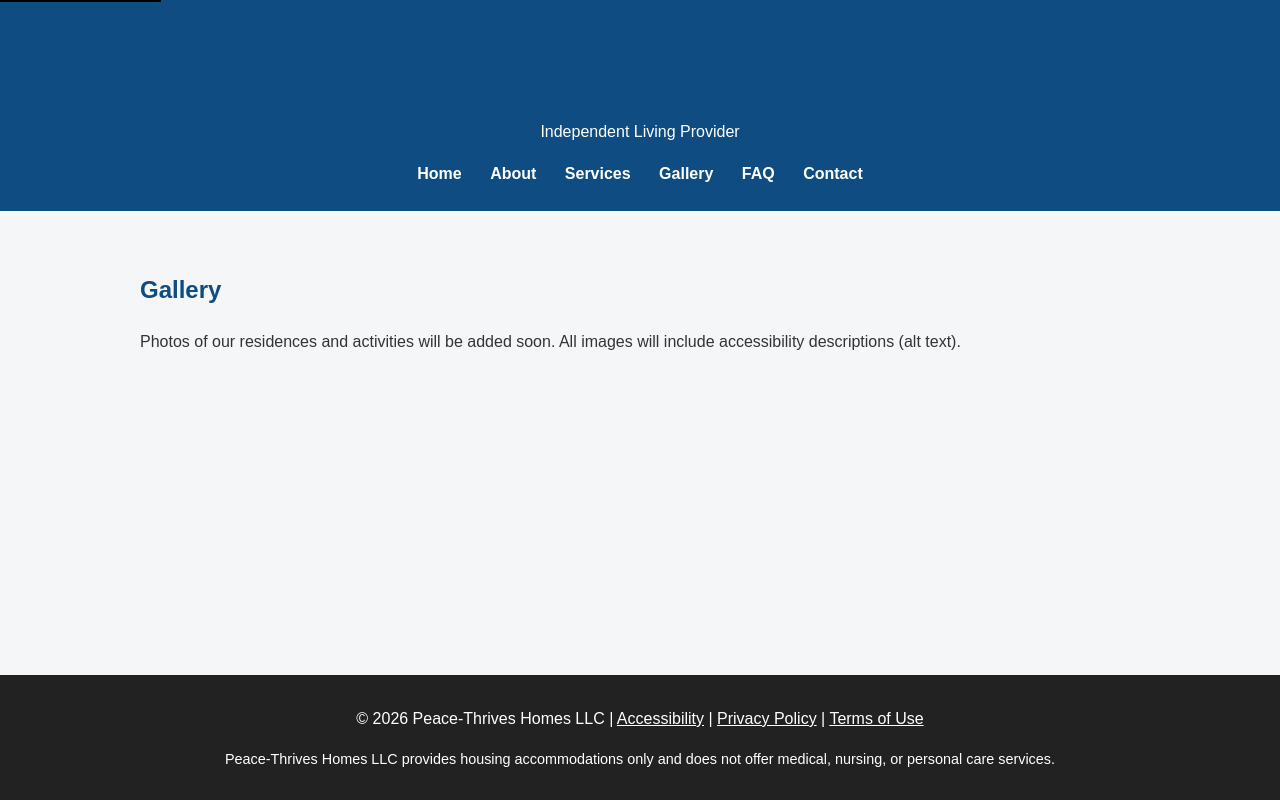
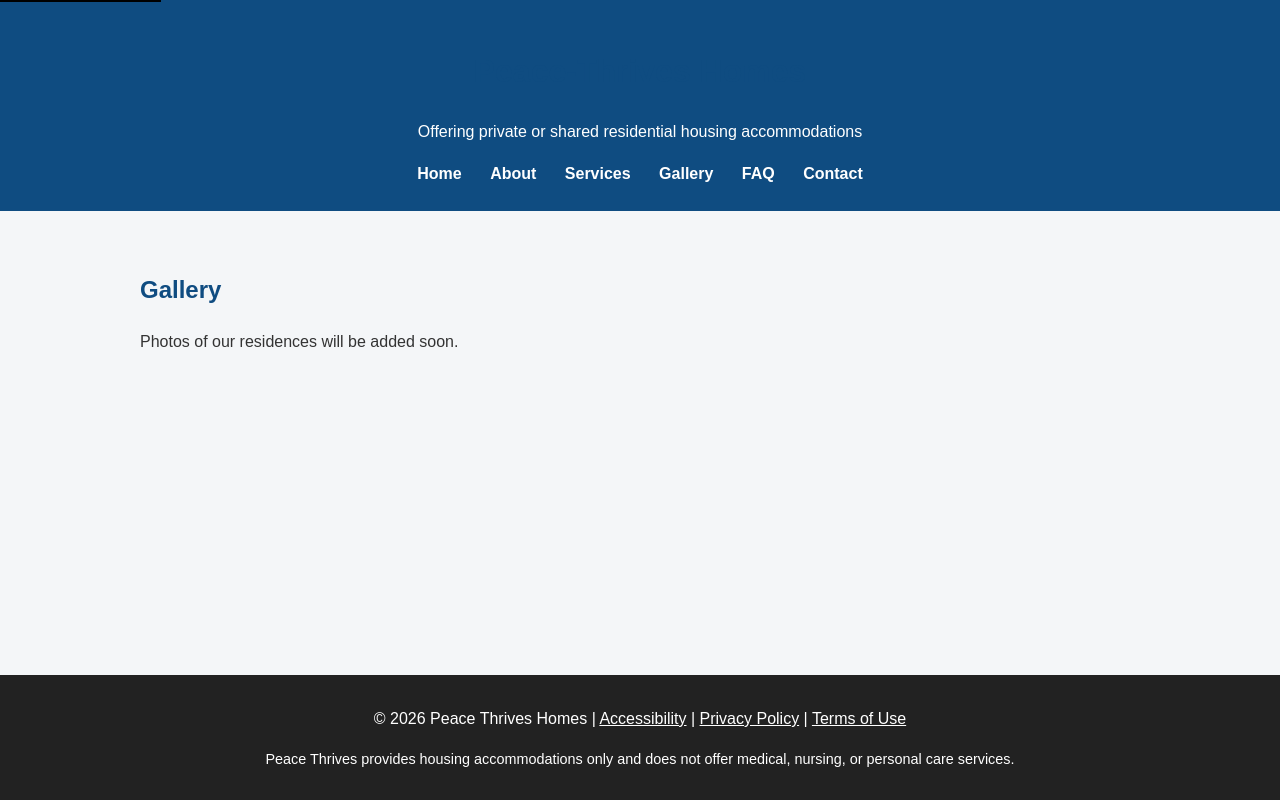
Before and after one commit to backupdebo05-web/backupdebo05-web.github.io, a plain HTML site: page gallery.html in a window 1280 px wide. Drawn offline with Linux system fonts and the light colour scheme.

Commit message:
Update gallery.html

```diff
--- a/gallery.html
+++ b/gallery.html
@@ -2,7 +2,7 @@
 <html lang="en">
 <head>
 <meta charset="UTF-8">
-<title>Gallery | Peace-Thrives Homes </title>
+<title>Gallery | Peace Thrives </title>
 <meta name="viewport" content="width=device-width, initial-scale=1.0">
 <link rel="stylesheet" href="css/style.css">
 </head>
@@ -12,7 +12,7 @@
 
 <header>
 <h1>Peace-Thrives Homes </h1>
-<p>Independent Living Provider</p>
+<p>Offering private or shared residential housing accommodations</p>
 <nav aria-label="Main navigation">
     <a href="index.html">Home</a>
     <a href="about.html">About</a>
@@ -27,22 +27,21 @@
 <section>
 <h2>Gallery</h2>
 <p>
-Photos of our residences and activities will be added soon.
-All images will include accessibility descriptions (alt text).
+Photos of our residences will be added soon.
 </p>
 </section>
 </main>
 
 <footer role="contentinfo">
   <p>
-    © 2026 Peace-Thrives Homes LLC |
+    © 2026 Peace Thrives Homes |
     <a href="accessibility.html" style="color:white;">Accessibility</a> |
     <a href="privacy.html" style="color:white;">Privacy Policy</a> |
     <a href="terms.html" style="color:white;">Terms of Use</a>
   </p>
 
     <p style="font-size: 0.9em;">
-Peace-Thrives Homes LLC provides housing accommodations only and does not
+Peace Thrives provides housing accommodations only and does not
 offer medical, nursing, or personal care services.
 </p>
 
```
